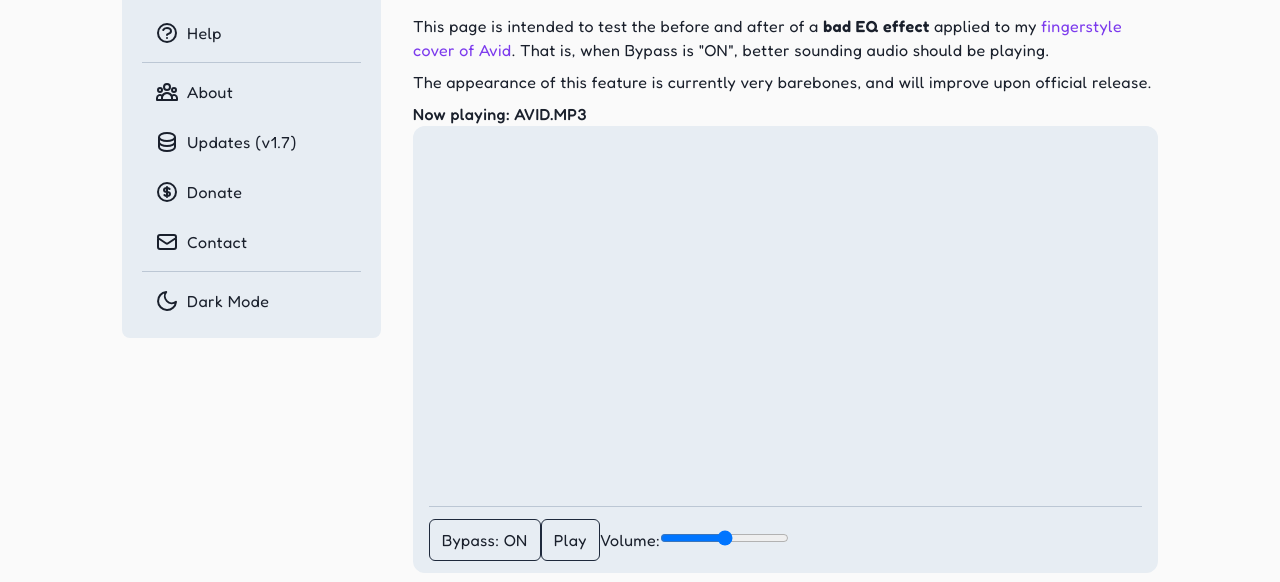
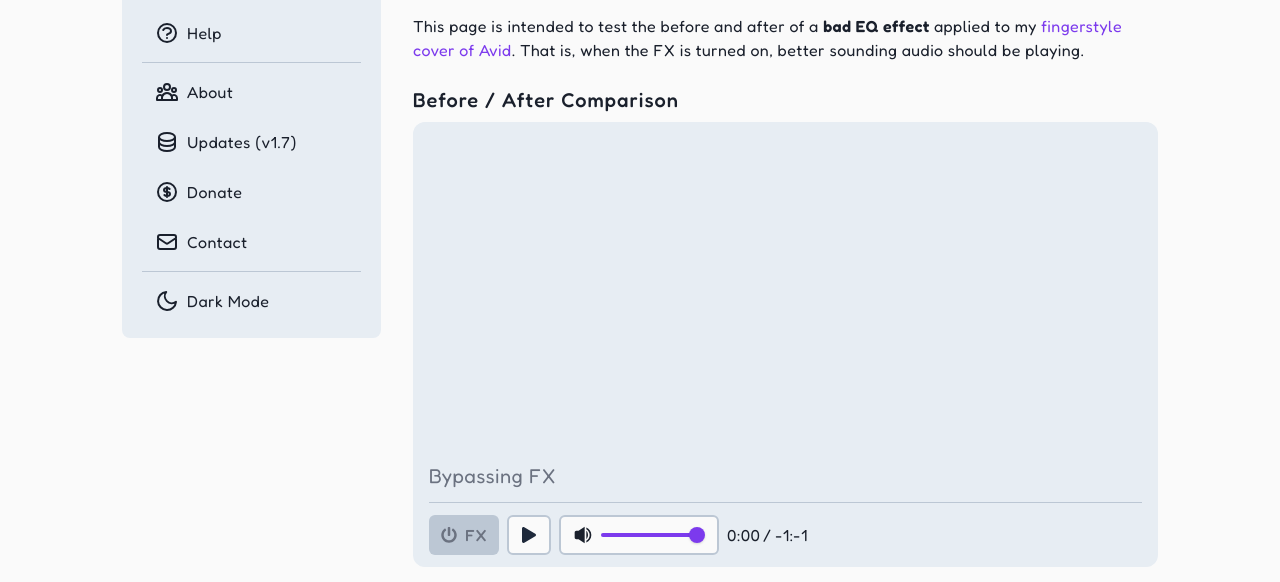
Before and after one commit to robchendev/Guitardex, a Next.js app: page /a/0 in a window 1280 px wide. Shown: the part 218-800 px from the top of the page. Built offline with nearby package versions, Linux system fonts and the light colour scheme; no server answers.

Commit message:
Styled BeforeAfterWaveform2

```diff
--- a/components/ModulePage/BeforeAfterAudioWaveform2.tsx
+++ b/components/ModulePage/BeforeAfterAudioWaveform2.tsx
@@ -2,6 +2,21 @@ import React, { useEffect, useRef, useState } from "react";
 import { debounce } from "lodash";
 import Divider from "../Sidebar/Divider";
 import AudioMeter from "./AudioMeter";
+import { FaPause, FaPlay, FaPowerOff } from "react-icons/fa";
+import {
+  BiSolidVolume,
+  BiSolidVolumeFull,
+  BiSolidVolumeLow,
+  BiSolidVolumeMute,
+} from "react-icons/bi";
+import {
+  HStack,
+  Input,
+  Slider,
+  SliderFilledTrack,
+  SliderThumb,
+  SliderTrack,
+} from "@chakra-ui/react";
 
 type Props = {
   srcBefore?: string;
@@ -32,6 +47,8 @@ const BeforeAfterAudioWaveform2 = ({
   const [cursorPosition, setCursorPosition] = useState(0);
   const playerRef = useRef<HTMLDivElement>(null);
   const [isPlaying, setIsPlaying] = useState(false);
+  const [durationBefore, setDurationBefore] = useState(0);
+  const [durationAfter, setDurationAfter] = useState(0);
 
   const fetchAudioBuffer = async (audioContext, url) => {
     const response: Response = await fetch(url);
@@ -68,6 +85,8 @@ const BeforeAfterAudioWaveform2 = ({
         sourceAfter.connect(gainAfter).connect(ac.destination);
         gainBefore.gain.setValueAtTime(volume, ac.currentTime);
         gainAfter.gain.setValueAtTime(0, ac.currentTime);
+        setDurationBefore(sourceBefore.buffer.duration);
+        setDurationAfter(sourceAfter.buffer.duration);
         setGainNodeBefore(gainBefore);
         setGainNodeAfter(gainAfter);
         setSourceBefore(sourceBefore);
@@ -401,8 +420,8 @@ const BeforeAfterAudioWaveform2 = ({
   };
 
   // New function to handle volume change
-  const handleVolumeChange = (e) => {
-    const newVolume = parseFloat(e.target.value);
+  const handleVolumeChange = (newVolume: number) => {
+    console.log(newVolume);
     setVolume(newVolume);
 
     if (gainNodeBefore && gainNodeAfter && audioContext) {
@@ -414,14 +433,30 @@ const BeforeAfterAudioWaveform2 = ({
     }
   };
 
+  const VolumeIcon = ({ volumeLevel }: { volumeLevel: number }) => {
+    if (volumeLevel > 0.5) {
+      return <BiSolidVolumeFull />;
+    } else if (volumeLevel > 0) {
+      return <BiSolidVolumeLow />;
+    } else {
+      return <BiSolidVolume />;
+    }
+  };
+
+  const formatTime = (time: number) => {
+    const minutes = Math.floor(time / 60);
+    const seconds = Math.floor(time % 60);
+    return `${minutes}:${String(seconds).padStart(2, "0")}`;
+  };
+
   return (
     <>
-      <div className="font-medium">
+      {/* <div className="font-medium">
         Now playing:{" "}
         {isBefore
           ? srcBefore.split("/").pop()?.toUpperCase()
           : srcAfter.split("/").pop()?.toUpperCase()}
-      </div>
+      </div> */}
       <div className="rounded-xl px-4 py-3 bg-bg">
         <div className="relative w-full mb-3" ref={playerRef}>
           <canvas
@@ -445,7 +480,20 @@ const BeforeAfterAudioWaveform2 = ({
               backgroundColor: "#e7edf3",
               display: currentTime !== 0 ? "block" : "none",
             }}
-          ></div>
+          />
+          <div
+            className="text-ghost text-xl"
+            style={{
+              position: "absolute",
+              bottom: 0,
+              left: 0,
+              // width: "3px",
+              // height: "100%",
+              display: isBefore ? "block" : "none",
+            }}
+          >
+            Bypassing FX
+          </div>
         </div>
         <Divider />
         {/* {sourceBefore && sourceAfter && audioContext && gainNodeBefore && gainNodeAfter && (
@@ -456,28 +504,50 @@ const BeforeAfterAudioWaveform2 = ({
           />
         )} */}
         <div className="mt-3">
+          <HStack>
             <button
-            className="px-3 py-2 border border-text rounded-md hover:bg-greyChecked hover:text-white"
+              className={`px-3 py-2 h-10 rounded-md font-medium ${
+                isBefore ? "border-grey bg-grey text-ghost" : "border-purple bg-purple text-white"
+              }`}
               onClick={switchAudio}
             >
-            Bypass: {isBefore ? "ON" : "OFF"}
+              <HStack>
+                <FaPowerOff />
+                <div className="leading-4">FX</div>
+              </HStack>
             </button>
             <button
-            className="px-3 py-2 border border-text rounded-md hover:bg-greyChecked hover:text-white"
+              className="px-3 py-2 h-10 border-2 border-grey bg-bg2 rounded-md text-text"
               onClick={isPlaying ? pauseAudio : playAudio}
             >
-            {isPlaying ? "Pause" : "Play"}
+              {isPlaying ? <FaPause /> : <FaPlay />}
             </button>
-          <span>Volume:</span>
-          <input
-            id="volume"
-            type="range"
-            min="0"
-            max="1"
-            step="0.01"
-            value={volume}
-            onChange={handleVolumeChange}
-          />
+            <HStack className="text-xl px-3 py-2 pr-5 h-10 rounded-md bg-bg2 border-grey border-2 w-40 max-w-full">
+              <div>
+                <VolumeIcon volumeLevel={volume} />
+              </div>
+              <Slider
+                defaultValue={volume}
+                min={0}
+                max={1}
+                step={0.01}
+                onChange={(val) => handleVolumeChange(val)}
+                size="lg"
+              >
+                <SliderTrack>
+                  <SliderFilledTrack height={20} bgColor="#7c3aed" />
+                </SliderTrack>
+                <SliderThumb bgColor="#7c3aed" />
+              </Slider>
+            </HStack>
+            <HStack spacing={0}>
+              <div className="w-9">{formatTime(currentTime)}</div>
+              <div className="text-center">/</div>
+              <div className="w-9 text-right">
+                {formatTime((isBefore ? durationBefore : durationAfter) - 1)}
+              </div>
+            </HStack>
+          </HStack>
         </div>
       </div>
     </>
--- a/components/ModulePage/RenderMarkdown.tsx
+++ b/components/ModulePage/RenderMarkdown.tsx
@@ -69,6 +69,7 @@ const RenderMarkdown = ({
                 <BeforeAfterAudioVisualizer2
                   srcBefore="/audio/a/avid.mp3"
                   srcAfter="/audio/a/avid_but_with_bad_eq.mp3"
+                  defaultVolume={1}
                 />
               );
             case "tab":
--- a/dynamic/audioProduction/0-example.md
+++ b/dynamic/audioProduction/0-example.md
@@ -6,8 +6,8 @@ difficulty: easy
 requirements: []
 ---
 
-This page is intended to test the before and after of a **bad EQ effect** applied to my [fingerstyle cover of Avid](https://www.youtube.com/watch?v=CuYhAiwoeDw). That is, when Bypass is "ON", better sounding audio should be playing.
+This page is intended to test the before and after of a **bad EQ effect** applied to my [fingerstyle cover of Avid](https://www.youtube.com/watch?v=CuYhAiwoeDw). That is, when the FX is turned on, better sounding audio should be playing.
 
-The appearance of this feature is currently very barebones, and will improve upon official release.
+### Before / After Comparison
 
 ![music](/audio/a/avid.mp3)
--- a/package.json
+++ b/package.json
@@ -38,7 +38,7 @@
     "react-dom": "^18.2.0",
     "react-helmet": "^6.1.0",
     "react-hook-form": "^7.42.1",
-    "react-icons": "^4.4.0",
+    "react-icons": "^4.10.1",
     "react-lite-yt-embed": "^1.2.7",
     "react-markdown": "^8.0.7",
     "react-svg": "^16.1.6",
```
Also changed, not shown: 1 other file (tests, documents, lock files or other folders). Lines whose indentation alone changed are shown as unchanged.
